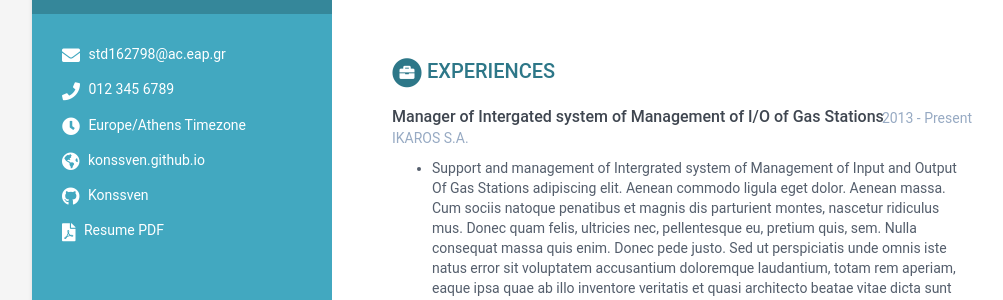
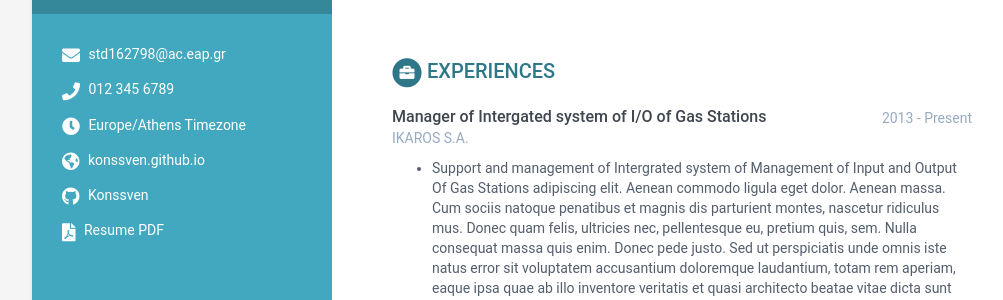
Before and after one commit to Konssven/konssven.github.io, a Jekyll site: the page built from index.html, in a window 1280 px wide and 900 px high. Shown: the part 289-589 px from the top of the window, without its empty margins (108-1111 px from the left). Built offline with Jekyll 4.4.1, drawn with Linux system fonts in a browser that asks for light colours.

```diff
--- a/_data/data.yml
+++ b/_data/data.yml
@@ -94,7 +94,7 @@ education:
 experiences:
     title: Experiences
     info:
-      - role: Manager of Intergated system of Management of I/O of Gas Stations
+      - role: Manager of Intergated system of I/O of Gas Stations
         time: 2013 - Present
         company: IKAROS S.A.
         details: |
```
